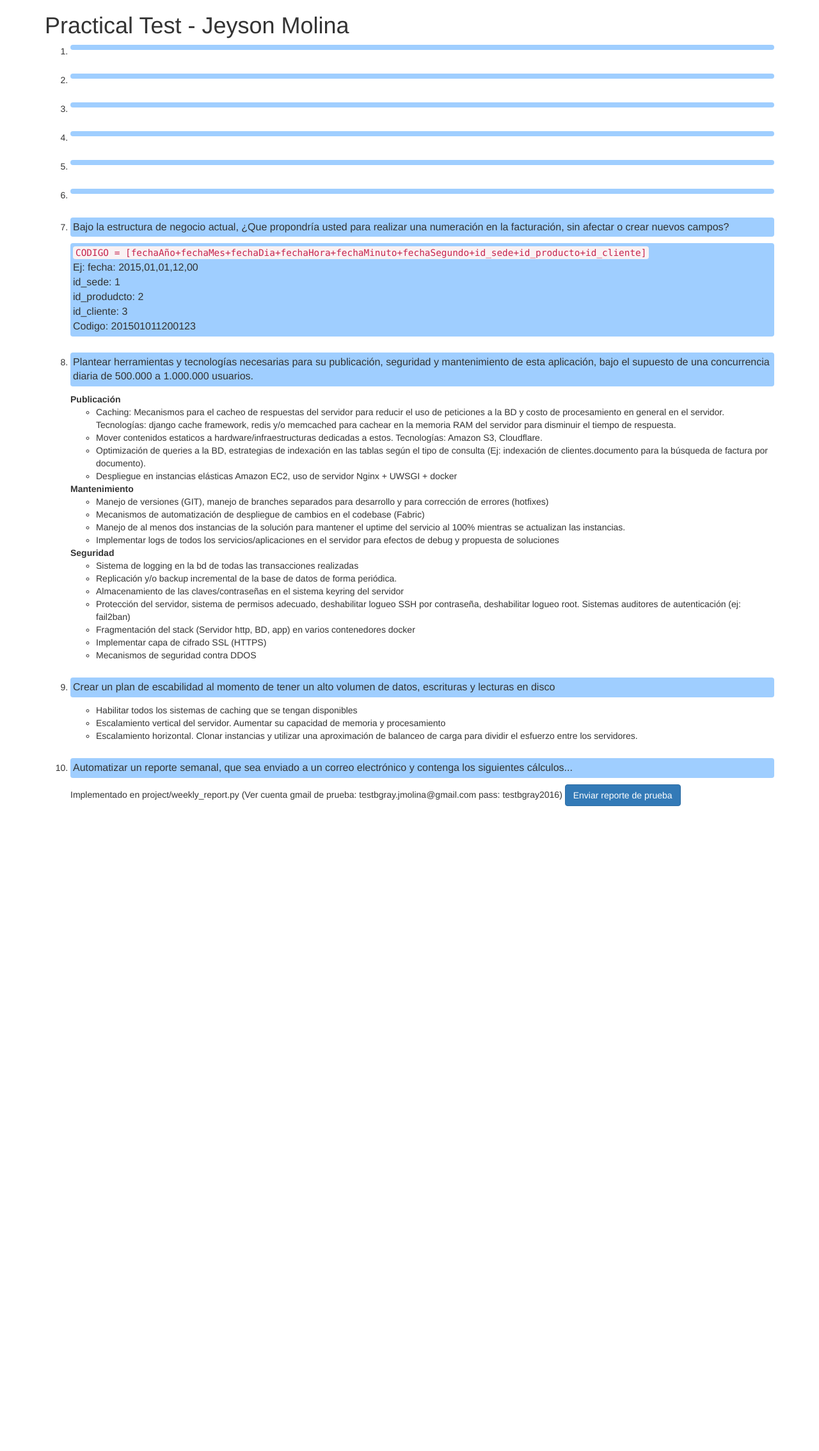
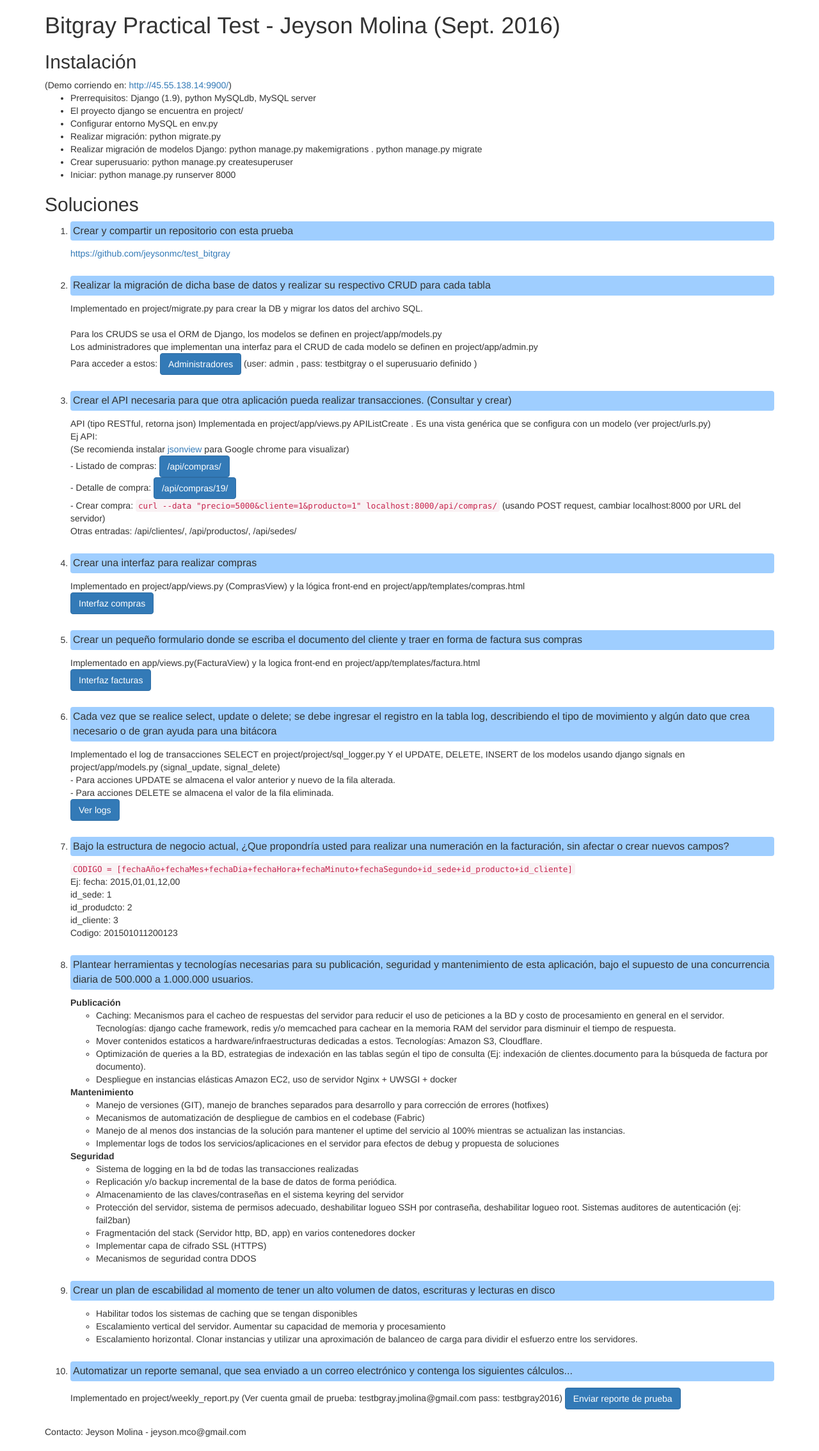
Before and after one commit to jeysonm82/test_bitgray, a Django app: page / in a window 1280 px wide. Shown: the whole page at 64% size. Before the commit the page ends 1260 px from the top, so only its background shows below. Run offline with Django 3.2, Linux system fonts and the light colour scheme; parts of the project's set-up code (start-up, migrations or seed data) failed here and were passed over; some libraries are stand-ins or nearby versions.

Commit message:
See #11 Documentation p11, isntallation, etc.

```diff
--- a/project/app/templates/home.html
+++ b/project/app/templates/home.html
@@ -1,31 +1,74 @@
 {%extends "base_layout.html"%}
 {%block content%}
 <div class='container'>
-    <h1>Practical Test - Jeyson Molina</h1>
+    <h1>Bitgray Practical Test - Jeyson Molina (Sept. 2016)</h1>
+    <h2>Instalación</h2>
+    (Demo corriendo en: <a href='http://45.55.138.14:9900/' target='_blank'>http://45.55.138.14:9900/</a>)
+    <ul>
+        <li>Prerrequisitos: Django (1.9), python MySQLdb, MySQL server </li>
+        <li>El proyecto django se encuentra en project/</li>
+        <li>Configurar entorno MySQL en env.py</li>
+        <li>Realizar migración: python migrate.py</li>
+        <li>Realizar migración de modelos Django: python manage.py makemigrations . python manage.py migrate</li>
+        <li>Crear superusuario: python manage.py createsuperuser</li>
+        <li>Iniciar: python manage.py runserver 8000</li>
+    </ul>
+
+    <h2>Soluciones</h2>
     <ol>
 
         <li>
-        <p></p>
+        <p>Crear y compartir un repositorio con esta prueba</p>
+        <a href='https://github.com/jeysonmc/test_bitgray' target='_blank'>https://github.com/jeysonmc/test_bitgray</a>
         </li>
         <li>
-        <p></p>
+        <p>Realizar la migración de dicha base de datos y realizar su respectivo CRUD para cada
+tabla</p>
+         Implementado en project/migrate.py para crear la DB y migrar los datos del archivo SQL.<br/>
+        <br/>Para los CRUDS se usa el ORM de Django, los modelos se definen en project/app/models.py
+        <br/>Los administradores que implementan una interfaz para el CRUD de cada modelo se definen  en project/app/admin.py
+        <br/> Para acceder a estos: <a href='/admin' target='_blank' class='btn btn-primary'>Administradores</a> (user: admin , pass: testbitgray o el superusuario definido )
         </li>
         <li>
-        <p></p>
+        <p>Crear el API necesaria para que otra aplicación pueda realizar transacciones.
+(Consultar y crear)</p>
+        API (tipo RESTful, retorna json) Implementada en project/app/views.py  APIListCreate . Es una vista genérica que se configura con un modelo (ver project/urls.py)<br/>
+        Ej API:<br/>
+        (Se recomienda instalar <a href='https://chrome.google.com/webstore/detail/jsonview/chklaanhfefbnpoihckbnefhakgolnmc' target='_blank'>jsonview</a> para Google chrome para visualizar)<br/>
+
+        - Listado de compras: <a class='btn btn-primary' href='/api/compras/' target='_blank'>/api/compras/</a><br/>
+        - Detalle de compra: <a class='btn btn-primary' href='/api/compras/19' target='_blank'>/api/compras/19/</a><br/>
+        - Crear compra: <code>curl --data "precio=5000&cliente=1&producto=1" localhost:8000/api/compras/</code> (usando POST request, cambiar localhost:8000 por URL del servidor)
+
+        <br/> Otras entradas: /api/clientes/, /api/productos/, /api/sedes/
         </li>
         <li>
-        <p></p>
+        <p>Crear una interfaz para realizar compras</p>
+        Implementado en project/app/views.py (ComprasView) y la lógica front-end en project/app/templates/compras.html <br/>
+        <a class='btn btn-primary' href='{%url 'compras'%}' target='_blank'>Interfaz compras</a>
         </li>
         <li>
-        <p></p>
+        <p>Crear un pequeño formulario donde se escriba el documento del cliente y traer en
+forma de factura sus compras</p>
+        Implementado en app/views.py(FacturaView) y la logica front-end en  project/app/templates/factura.html<br/>
+        <a class='btn btn-primary' href='{%url 'facturas'%}' target='_blank'>Interfaz facturas</a>
         </li>
         <li>
-        <p></p>
+        <p>Cada vez que se realice select, update o delete; se debe ingresar el registro en la
+tabla log, describiendo el tipo de movimiento y algún dato que crea necesario o de
+gran ayuda para una bitácora</p>
+        Implementado el log de transacciones SELECT en project/project/sql_logger.py
+        Y el UPDATE, DELETE, INSERT de los modelos usando django signals en project/app/models.py (signal_update, signal_delete)
+        <br/>
+        - Para acciones UPDATE se almacena el valor anterior y nuevo de la fila alterada.<br/>
+        - Para acciones DELETE se almacena el valor de la fila eliminada.
+        <br/>
+        <a class='btn btn-primary' href='/admin/app/log/' target='_blank'>Ver logs</a>
+
         </li>
         <li>
         <p>Bajo la estructura de negocio actual, ¿Que propondría usted para realizar una
 numeración en la facturación, sin afectar o crear nuevos campos?</p>
-        <p>
         <code>
             CODIGO = [fechaAño+fechaMes+fechaDia+fechaHora+fechaMinuto+fechaSegundo+id_sede+id_producto+id_cliente]
         </code><br/>
@@ -36,7 +79,6 @@ numeración en la facturación, sin afectar o crear nuevos campos?</p>
             id_cliente: 3<br/>
 
             Codigo: 201501011200123
-            </p>
         </li>
         <li>
         <p>Plantear herramientas y tecnologías necesarias para su publicación, seguridad y
@@ -93,5 +135,6 @@ contenga los siguientes cálculos...</p>
         <a class='btn btn-primary' href='{%url 'sendreport'%}' target='_blank'>Enviar reporte de prueba</a>
         </li>
 </ol>
+Contacto: Jeyson Molina - jeyson.mco@gmail.com
 </div>
 {%endblock%}
--- a/project/app/views.py
+++ b/project/app/views.py
@@ -51,8 +51,8 @@ class APIListCreate(View):
         post_data = self.request.POST
         model = self.get_model()
 
+        instance = model()
         for k, v in post_data.iteritems():
-            instance = model()
             attr = model._meta.get_field(k)
 
             # If field is a foreignkey we need to get the related model
@@ -61,6 +61,7 @@ class APIListCreate(View):
                 foreign_model = attr.rel.to  # Model class
                 v = foreign_model.objects.get(pk=v)
             setattr(instance, k, v)
+
         instance.save()
 
         data = self._to_json([instance])
--- a/project/project/urls.py
+++ b/project/project/urls.py
@@ -30,7 +30,7 @@ urlpatterns = [
     url(r'^api/productos/(?P<pk>[0-9]{1,10})$', APIListCreate.as_view(model=Productos) ),
     url(r'^api/sedes/$', APIListCreate.as_view(model=Sedes)),
     url(r'^api/sedes/(?P<pk>[0-9]{1,10})$', APIListCreate.as_view(model=Sedes) ),
-    url(r'^compras/$', ComprasView.as_view()),
-    url(r'^facturas/$', FacturaView.as_view()),
+    url(r'^compras/$', ComprasView.as_view(), name='compras'),
+    url(r'^facturas/$', FacturaView.as_view(), name='facturas'),
     url(r'^enviar-reporte/$', SendReportView, name='sendreport'),
 ]
```
Also changed, not shown: project/app/models.py (+6 -2 lines).
